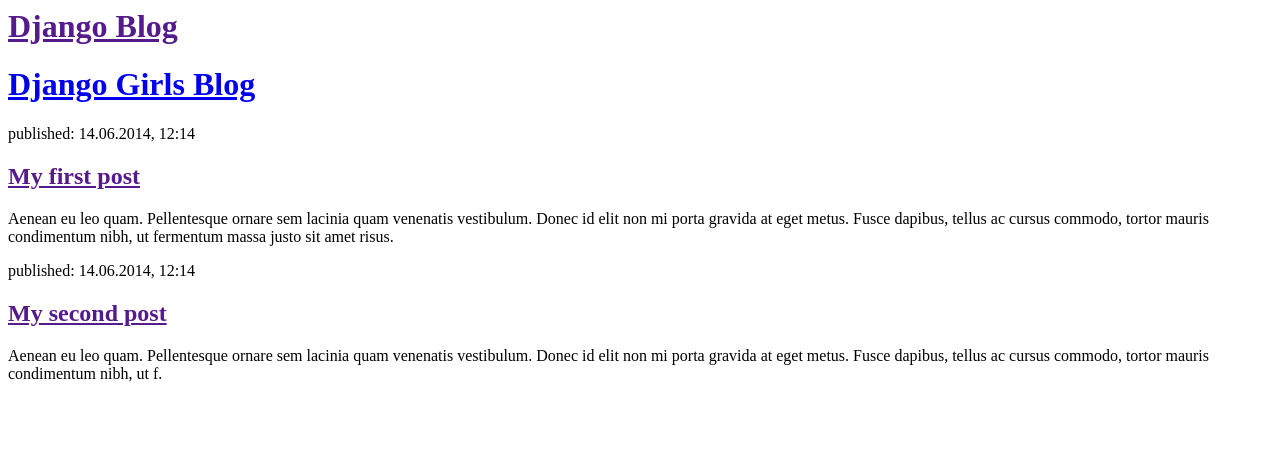
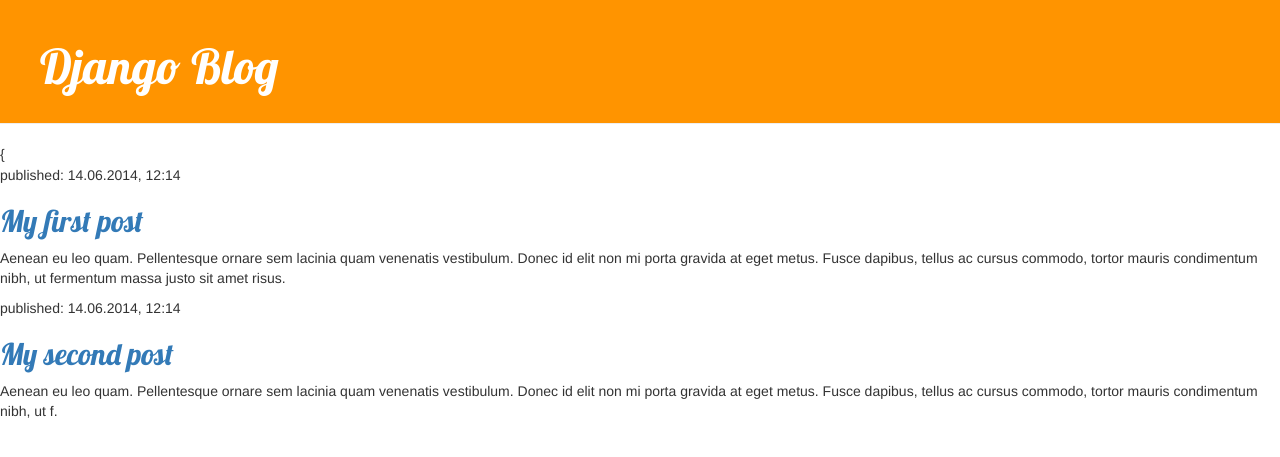
Before and after one commit to MohammedBm/my-first-blog, a Django app: page / in a window 1280 px wide. Shown: the top 457 px of the page. Run offline with Django 3.2, Linux system fonts and the light colour scheme; data that the repository does not hold is empty; some libraries are stand-ins or nearby versions.

Commit message:
Modified templates to display posts from database.

```diff
--- /dev/null
+++ b/blog/static/css/blog.css
@@ -0,0 +1,46 @@
+.page-header {
+    background-color: #ff9400;
+    margin-top: 0;
+    padding: 20px 20px 20px 40px;
+}
+
+.page-header h1, .page-header h1 a, .page-header h1 a:visited, .page-header h1 a:active {
+    color: #ffffff;
+    font-size: 36pt;
+    text-decoration: none;
+}
+
+.content {
+    margin-left: 40px;
+}
+
+h1, h2, h3, h4 {
+    font-family: 'Lobster', cursive;
+}
+
+.date {
+    color: #828282;
+}
+
+.save {
+    float: right;
+}
+
+.post-form textarea, .post-form input {
+    width: 100%;
+}
+
+.top-menu, .top-menu:hover, .top-menu:visited {
+    color: #ffffff;
+    float: right;
+    font-size: 26pt;
+    margin-right: 20px;
+}
+
+.post {
+    margin-bottom: 70px;
+}
+
+.post h1 a, .post h1 a:visited {
+    color: #000000;
+}
--- a/blog/templates/blog/post_list.html
+++ b/blog/templates/blog/post_list.html
@@ -1,22 +1,46 @@
+{% load staticfiles %}
+
+
 <html>
+
     <head>
+
+
         <title>Django  blog</title>
+        <link href="//fonts.googleapis.com/css?family=Lobster&subset=latin,latin-ext" rel="stylesheet" type="text/css">
+
+
+        <link rel="stylesheet" href="//maxcdn.bootstrapcdn.com/bootstrap/3.2.0/css/bootstrap.min.css">
+        <link rel="stylesheet" href="//maxcdn.bootstrapcdn.com/bootstrap/3.2.0/css/bootstrap-theme.min.css">
+        <link rel="stylesheet" href="{% static 'css/blog.css' %}">
+
+
+
+
     </head>
+
     <body>
-        <div>
-            <h1><a href="">Django  Blog</a></h1>
-        </div>
-<div>
-    <h1><a href="/">Django Girls Blog</a></h1>
+
+        <div class="page-header">
+    <h1><a href="/">Django  Blog</a></h1>
+
 </div>
 
-{% for post in posts %}
-    <div>
-        <p>published: {{ post.published_date }}</p>
-        <h1><a href="">{{ post.title }}</a></h1>
-        <p>{{ post.text|linebreaksbr }}</p>
+{<div class="content container">
+    <div class="row">
+        <div class="col-md-8">
+            {% for post in posts %}
+                <div class="post">
+                    <div class="date">
+                        <p>published: {{ post.published_date }}</p>
+                    </div>
+                    <h1><a href="">{{ post.title }}</a></h1>
+                    <p>{{ post.text|linebreaksbr }}</p>
+                </div>
+            {% endfor %}
+        </div>
     </div>
-{% endfor %}
+</div>
 
         <div>
             <p>published: 14.06.2014, 12:14</p>
```
